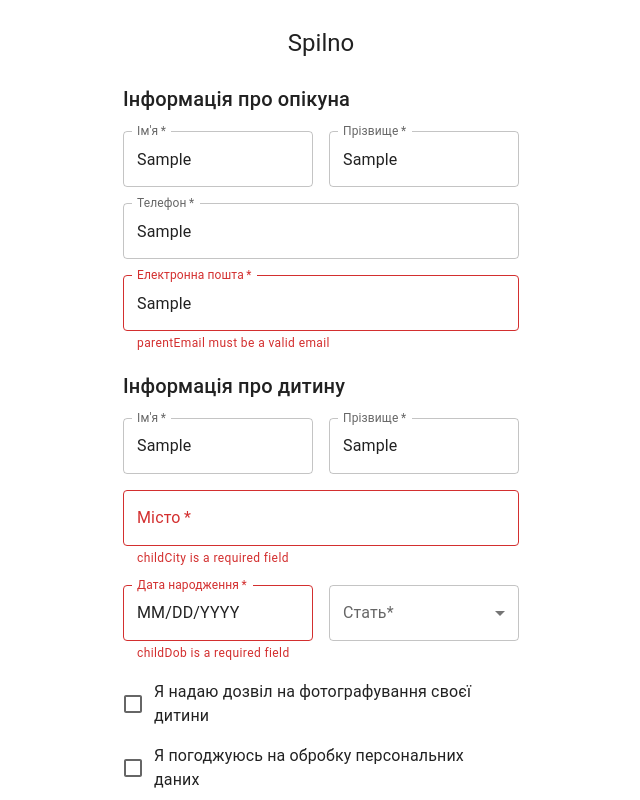
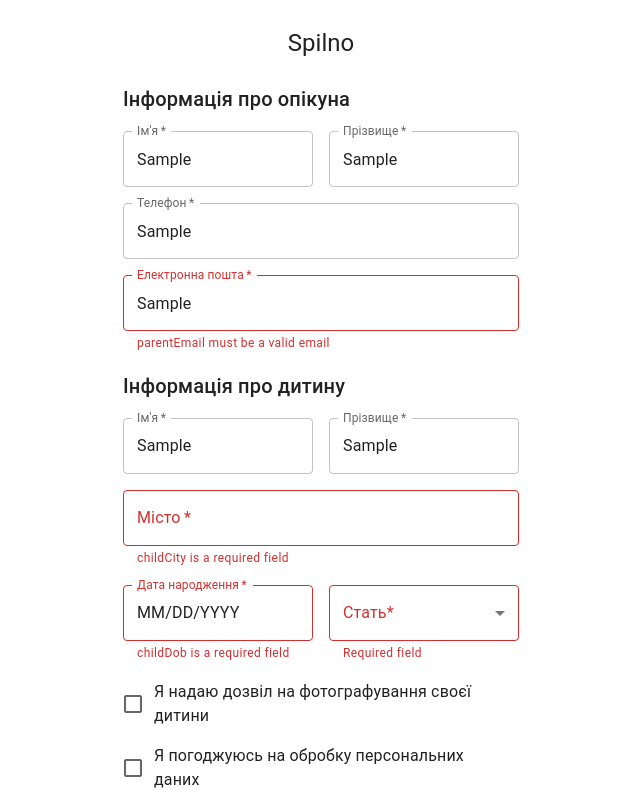
Before and after one commit to yegorgangalo/spilno, a Next.js app: page / in a window 1280 px wide. Both pictures are taken after typing "Sample", "Sample", "Sample", "Sample", "Sample", "Sample" into the empty fields and a click on the button "ОТРИМАТИ QR-CODE". Shown: the part 37-837 px from the top of the page, without its empty margins (319-959 px from the left). Built offline with nearby package versions, Linux system fonts and the light colour scheme.

Commit message:
add error for BasicSelect

```diff
--- a/app/page.tsx
+++ b/app/page.tsx
@@ -263,6 +263,7 @@
                       onChange={onChange}
                       value={value ?? ''}
                       label="Стать*"
+                      error={errors.childGender}
                     />
                   )}
                 />
--- a/components/BasicSelect/index.tsx
+++ b/components/BasicSelect/index.tsx
@@ -1,8 +1,8 @@
-// 'use client'
 import * as React from 'react'
 import InputLabel from '@mui/material/InputLabel'
 import MenuItem from '@mui/material/MenuItem'
 import FormControl from '@mui/material/FormControl'
+import FormHelperText from '@mui/material/FormHelperText'
 import Select, { SelectChangeEvent } from '@mui/material/Select'
 import Box from '@mui/material/Box'
 
@@ -12,25 +12,21 @@
     required?: boolean,
     menuItems: string[],
     value: string,
-    // onChange: (value: string | number) => void,
-    onChange: (event: any) => void,
+    onChange: (value: string) => void,
+    error?: boolean,
   }
 
-const BasicSelect = ({ name, label, required = false, menuItems, value, onChange }: BasicSelectProps) => {
-    // const [gender, setGender] = React.useState('')
-
+const BasicSelect = ({ name, label, required = false, menuItems, value, onChange, error }: BasicSelectProps) => {
     const handleChange = (event: SelectChangeEvent) => {
-    //   setGender(event.target.value as string)
-        onChange(event.target.value as string | number)
+        onChange(event.target.value as string)
     }
 
     return (
       <Box sx={{ minWidth: 120 }}>
-        <FormControl fullWidth>
+        <FormControl fullWidth error={error}>
           <InputLabel id={name}>{label}</InputLabel>
           <Select
             id={name}
-            // value={gender}
             value={value  as string}
             label={label}
             onChange={handleChange}
@@ -39,6 +35,7 @@
           >
             {menuItems.map(item => <MenuItem key={item} value={item}>{item}</MenuItem>)}
           </Select>
+          {error ? <FormHelperText>Required field</FormHelperText> : null}
         </FormControl>
       </Box>
     )
```
